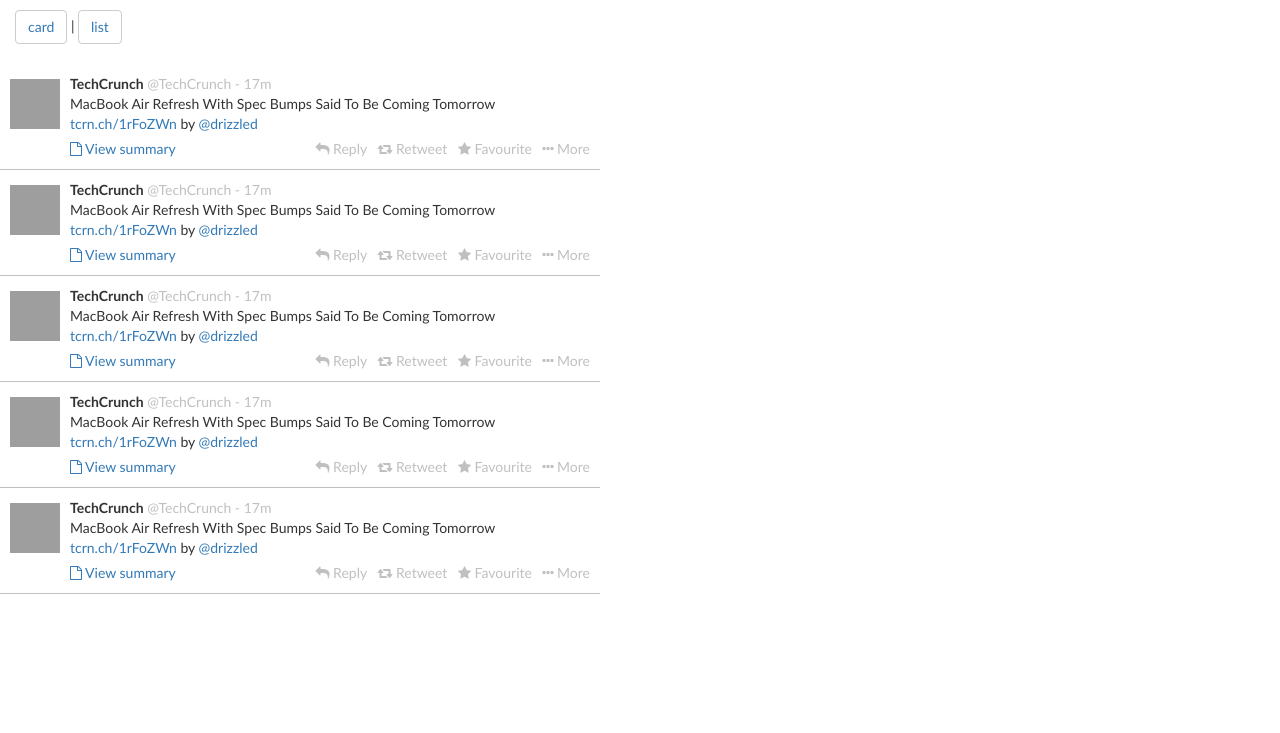
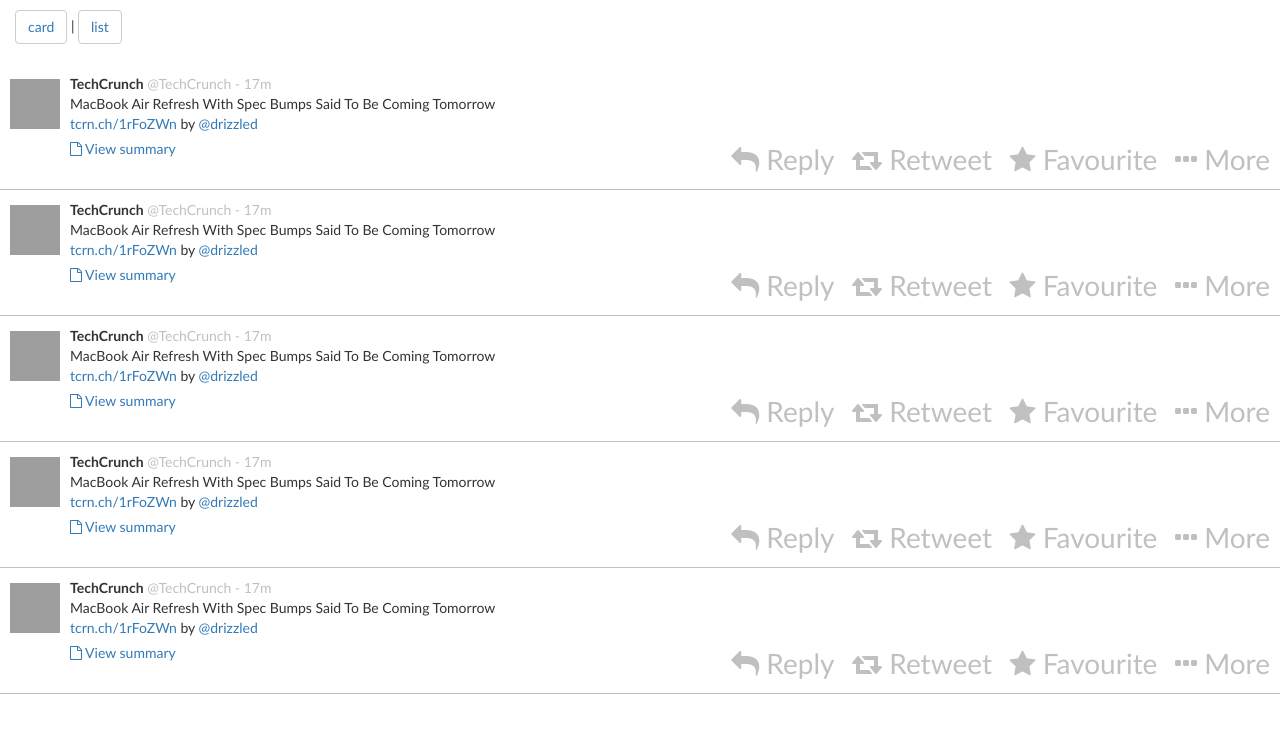
Before and after one commit to psibal/tweet, a PHP site: page / in a window 1280 px wide. Shown: the top 733 px of the page. Run offline with PHP 8.4, Linux system fonts and the light colour scheme; some libraries are stand-ins or nearby versions; grey boxes are pictures that could not be loaded.

Commit message:
second commit

```diff
--- a/css/style.css
+++ b/css/style.css
@@ -11,7 +11,7 @@
   padding: 10px;
   /*border-top: 1px solid silver;*/
   border-bottom: 1px solid silver;
-  width: 600px;
+/*  width: 600px;*/
 }
 
 /*.strip:last-of-type {
@@ -39,7 +39,7 @@
 }
 
 .buttons a{
-  font-size:1em;
+  font-size:2em;
   color: silver;
 
 }
```
